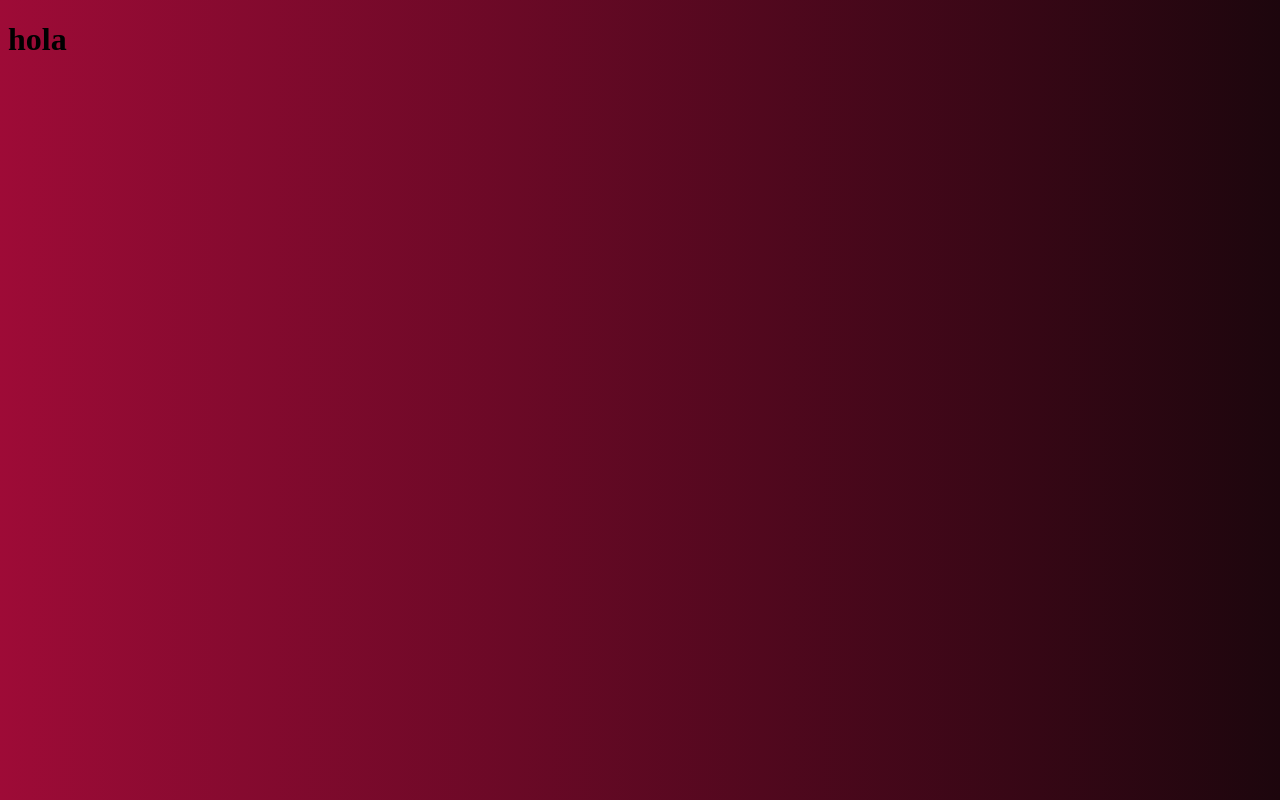
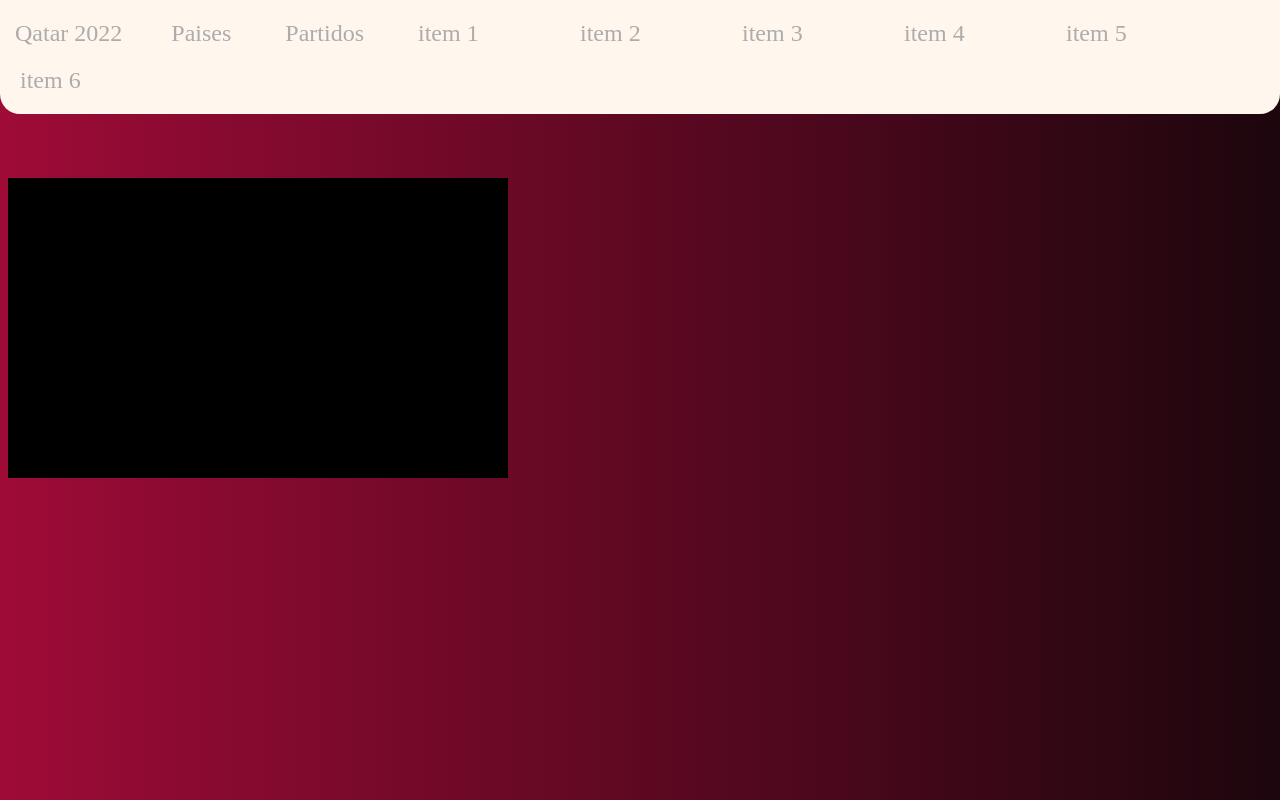
Before and after one commit to francovaal/mundial, a plain HTML site: page integrador 4c/index.html in a window 1280 px wide. Drawn offline with Linux system fonts and the light colour scheme.

Commit message:
Update index.html

```diff
--- a/integrador 4c/index.html
+++ b/integrador 4c/index.html
@@ -4,10 +4,25 @@
     <meta charset="UTF-8">
     <meta http-equiv="X-UA-Compatible" content="IE=edge">
     <meta name="viewport" content="width=device-width, initial-scale=1.0">
+    <title>Document</title>
     <link rel="stylesheet" href="estilos.css">
-    <title>Document</title>
 </head>
 <body>
-    <h1>hola</h1>
+    <div id="cajon">
+        <div id="qatar">Qatar 2022</div>
+        <div id="p">Paises</div>
+        <div id="part">Partidos</div>
+        <div id="o">item 1</div>
+        <div id="o">item 2</div>
+        <div id="o">item 3</div>
+        <div id="o">item 4</div>
+        <div id="o">item 5</div>
+        <div id="o">item 6</div>
+    </div>
+    <br>
+    <br>
+    <br>
+    <br>
+    <div id="noticia1">hola</div>
 </body>
 </html>
```
